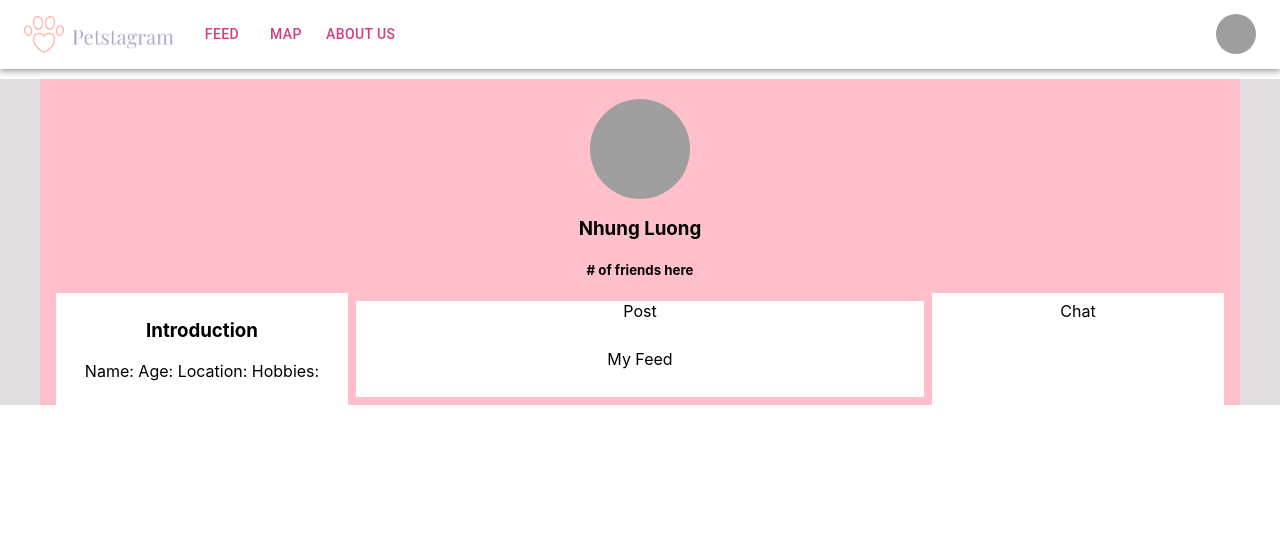
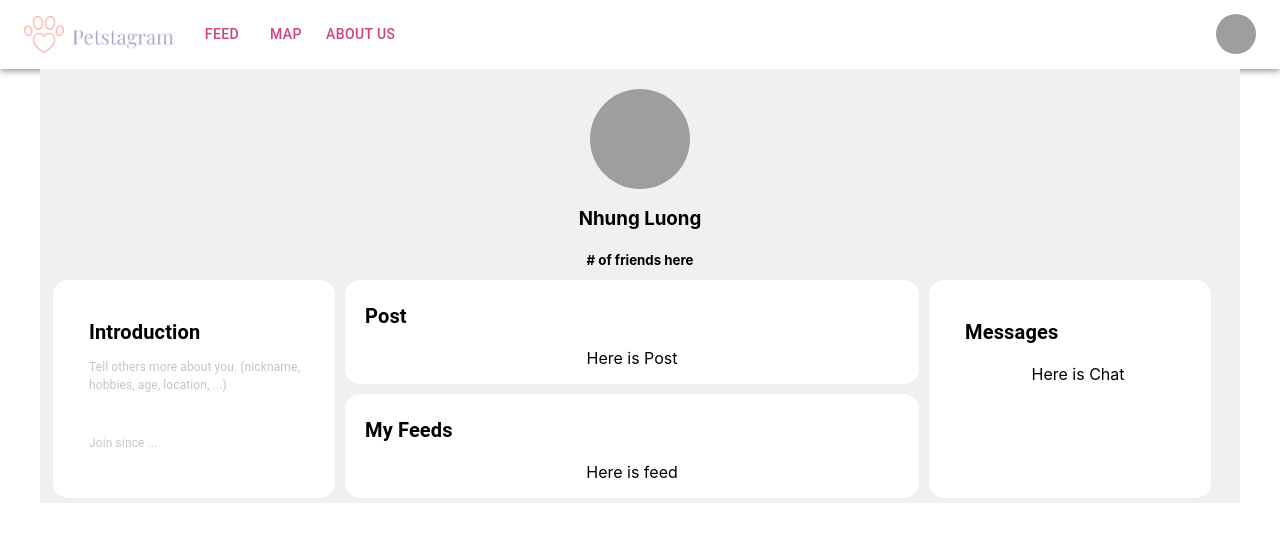
Before and after one commit to nhungL/petstagram, a React (Create React App) app in the folder frontend/: page /profile in a window 1280 px wide. Shown: the top 542 px of the page. Built offline with nearby package versions, Linux system fonts and the light colour scheme; grey boxes are pictures that could not be loaded.

Commit message:
divide into Chat, Feed, Post components and add draft of Profile Page

```diff
--- /dev/null
+++ b/frontend/src/components/Chat/Chat.js
@@ -0,0 +1,13 @@
+import React from "react";
+import useStyles from "./Style";
+import { Grid, Typography } from "@mui/material";
+import SignUp from "../../components/SignUp/SignUp";
+
+export default function Chat() {
+  const classes = useStyles();
+  return (
+    <div className={classes.pad}>
+      <p>Here is Chat</p>
+    </div>
+  );
+}
--- /dev/null
+++ b/frontend/src/components/Chat/Style.js
@@ -0,0 +1,15 @@
+import { makeStyles } from "@mui/styles";
+
+const useStyles = makeStyles((theme) => ({
+  background: {
+    backgroundColor: "#FFB2A6",
+  },
+  container: {
+    width: "100vw",
+    height: "100hw",
+  },
+  pad: {
+    padding: "0",
+  },
+}));
+export default useStyles;
--- /dev/null
+++ b/frontend/src/components/Feed/Feed.js
@@ -0,0 +1,13 @@
+import React from "react";
+import useStyles from "./Style";
+import { Grid, Typography } from "@mui/material";
+import SignUp from "../../components/SignUp/SignUp";
+
+export default function Feed() {
+  const classes = useStyles();
+  return (
+    <div className={classes.pad}>
+      <p>Here is feed</p>
+    </div>
+  );
+}
--- /dev/null
+++ b/frontend/src/components/Feed/Style.js
@@ -0,0 +1,15 @@
+import { makeStyles } from "@mui/styles";
+
+const useStyles = makeStyles((theme) => ({
+  background: {
+    backgroundColor: "#FFB2A6",
+  },
+  container: {
+    width: "100vw",
+    height: "100hw",
+  },
+  pad: {
+    padding: "0",
+  },
+}));
+export default useStyles;
--- /dev/null
+++ b/frontend/src/components/Post/Post.js
@@ -0,0 +1,13 @@
+import React from "react";
+import useStyles from "./Style";
+import { Grid, Typography } from "@mui/material";
+import SignUp from "../../components/SignUp/SignUp";
+
+export default function Post() {
+  const classes = useStyles();
+  return (
+    <div className={classes.pad}>
+      <p>Here is Post</p>
+    </div>
+  );
+}
--- /dev/null
+++ b/frontend/src/components/Post/Style.js
@@ -0,0 +1,15 @@
+import { makeStyles } from "@mui/styles";
+
+const useStyles = makeStyles((theme) => ({
+  background: {
+    backgroundColor: "#FFB2A6",
+  },
+  container: {
+    width: "100vw",
+    height: "100hw",
+  },
+  pad: {
+    padding: "0",
+  },
+}));
+export default useStyles;
--- a/frontend/src/pages/ProfilePage/ProfilePage.js
+++ b/frontend/src/pages/ProfilePage/ProfilePage.js
@@ -1,78 +1,70 @@
-import React, { Component } from "react";
-import { Typography } from "@mui/material";
-// import AppBar from '@mui/material/AppBar';
+import React from "react";
 import Box from '@mui/material/Box';
-import Toolbar from '@mui/material/Toolbar';
-import IconButton from '@mui/material/IconButton';
-import Menu from '@mui/material/Menu';
-import MenuIcon from '@mui/icons-material/Menu';
 import Container from '@mui/material/Container';
 import Avatar from '@mui/material/Avatar';
-// import Button from '@mui/material/Button';
-// import Tooltip from '@mui/material/Tooltip';
-import Item from '@mui/material/MenuItem';
-import Grid from '@material-ui/core/Grid'
-import { makeStyles } from '@material-ui/core/styles';
-import { Theme, createTheme } from '@mui/system';
-import { withStyles } from "@mui/styles";
-import styles from './styles';
-import { ClassNames } from "@emotion/react";
-import clsx from "clsx";
-import { createStyles } from '@mui/styles';
+import useStyles from "./Style";
+import { Grid, Typography } from "@mui/material";
+import Chat from "../../components/Chat/Chat";
+import Post from "../../components/Post/Post";
+import Feed from "../../components/Feed/Feed";
 
-// const useStyles = makeStyles({
-//     root: {
-//         bgcolor: '#E0DEDE',
-//         color: (props) => props.color,
-//     },
-// });
+export default function ProfilePage() {
+    const classes = useStyles();
+    return (
+        <div className={classes.pad}>
+            <Container
+                className={classes.background}>
 
-function ProfilePage(props) {
-    // const classes = useStyles(props);
-    return (
-        <Box bgcolor='#E0DEDE' >
-            <Container
-                maxWidth="lg"
-                sx={{ mt: '10px', width: '100%', height: '100%', }}
-                style={{ backgroundColor: 'pink' }}>
-
-                <Grid container justify="center" alignItems="center">
-                    <Avatar src="/static/images/avatar/2.jpg" sx={{ mt: "20px", width: 100, height: 100 }}>NL</Avatar>
+                <Grid container spacing={0} justifyContent="center">
+                    <Avatar src="/static/images/avatar/2.jpg" className={classes.avatar}>NL</Avatar>
                 </Grid>
                 <h3>Nhung Luong</h3>
                 <h5># of friends here</h5>
 
                 <Grid container direction="row" spacing={2}>
-                    <Grid item xs={12} md={3} style={{ background: 'white' }} >
+                    <Grid item sm={12} md={3} className={classes.item}>
                         <div>
-                            <h3>Introduction</h3>
-                                <p>
-                                    Name:
-                                    Age:
-                                    Location:
-                                    Hobbies:
-                                </p>
+                            <Typography variant="h6" align="left" className={classes.title}>
+                                Introduction
+                            </Typography>
+                            <Typography className={classes.subtitle} align="left">
+                                Tell others more about you. (nickname, hobbies, age, location, ...)
+                            </Typography>
+                            <Typography className={classes.subtitle} align="left">
+                                Join since ...
+                            </Typography>
+
+
 
                         </div>
                     </Grid>
 
-                    <Grid item container direction="column" xs={12} md={6}>
-                        <Grid item xs style={{ background: 'white'}}>
-                            <div >Post</div>
+                    <Grid container direction="column" sm={12} md={6} >
+                        <Grid item xs className={classes.item}>
+                            <div ><Typography variant="h6" align="left" className={classes.title}>
+                                Post
+                            </Typography>
+                                <Post />
+                            </div>
                         </Grid>
-                        <Grid item xs style={{ background: 'white'}}>
+                        <Grid item xs className={classes.item}>
                             <div >
-                                My Feed
+                                <Typography variant="h6" align="left" className={classes.title}>
+                                    My Feeds
+                                </Typography>
+                                <Feed />
                             </div>
                         </Grid>
                     </Grid>
 
-                    <Grid item xs={12} md={3} style={{ background: 'white' }}>
-                        <div >Chat</div>
+                    <Grid item sm={12} md={3} className={classes.item}>
+                        <Typography variant="h6" align="left" className={classes.title}>
+                            Messages
+                        </Typography>
+                        <Chat />
                     </Grid>
                 </Grid>
             </Container>
-        </Box>
+        </div>
     );
 }
-export default (ProfilePage);
--- /dev/null
+++ b/frontend/src/pages/ProfilePage/Style.js
@@ -0,0 +1,37 @@
+import { makeStyles } from "@mui/styles";
+
+const useStyles = makeStyles((theme) => ({
+  background: {
+    backgroundColor: "#F0F0F0",
+  },
+  avatar: {
+    marginTop: "20px",
+    width: 100,
+    height: 100,
+  },
+  title: {
+    fontWeight: "bold",
+    marginTop: "20px",
+    marginLeft: "20px",
+    marginBottom: "10px",
+  },
+  subtitle: {
+    color: "#C4C4C4",
+    marginLeft: "20px",
+    marginBottom: "40px",
+    fontSize: 12,
+  },
+  container: {
+    width: "100vw",
+    height: "100hw",
+  },
+  item: {
+    backgroundColor: 'white',
+    border: "5px solid #F0F0F0",
+    borderRadius: 20,
+  },
+  pad: {
+    padding: "0",
+  },
+}));
+export default useStyles;
```
Also changed, not shown: frontend/src/pages/ProfilePage/styles.js (deleted, +0 -32 lines).
